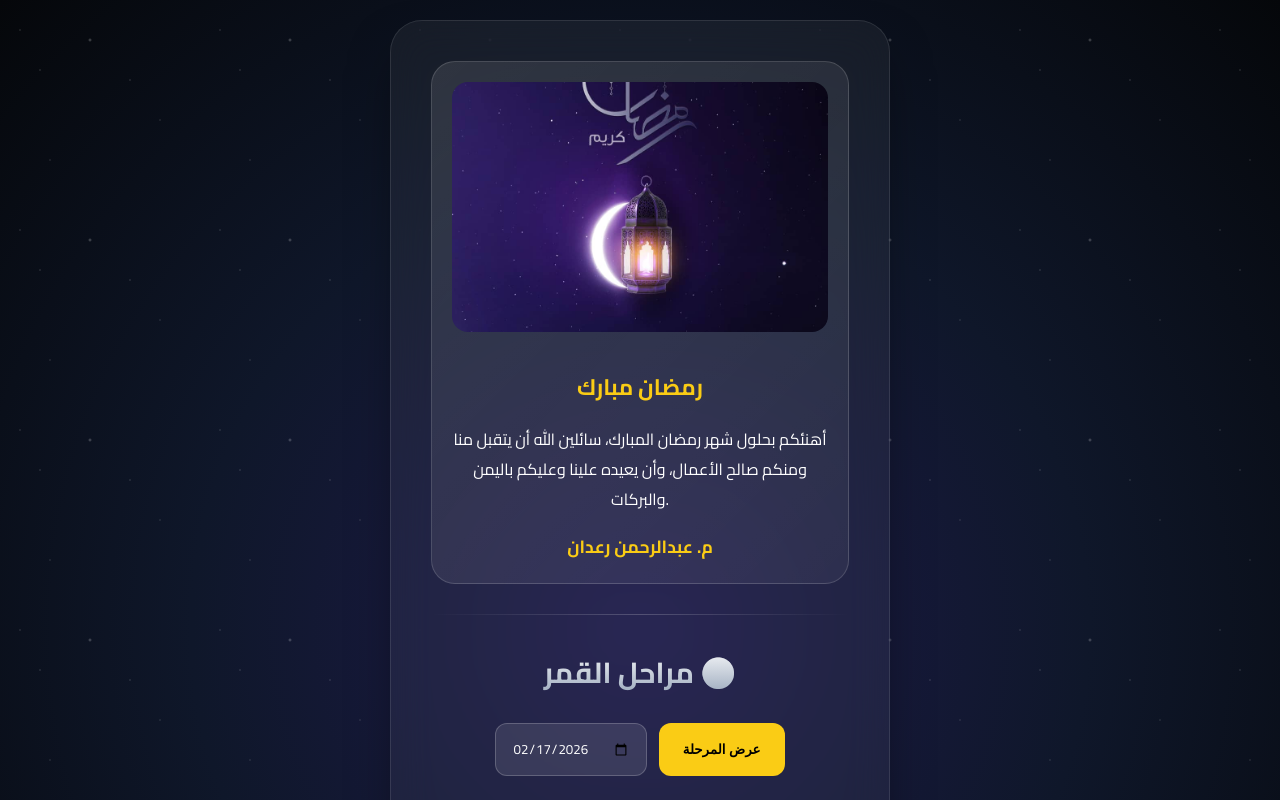
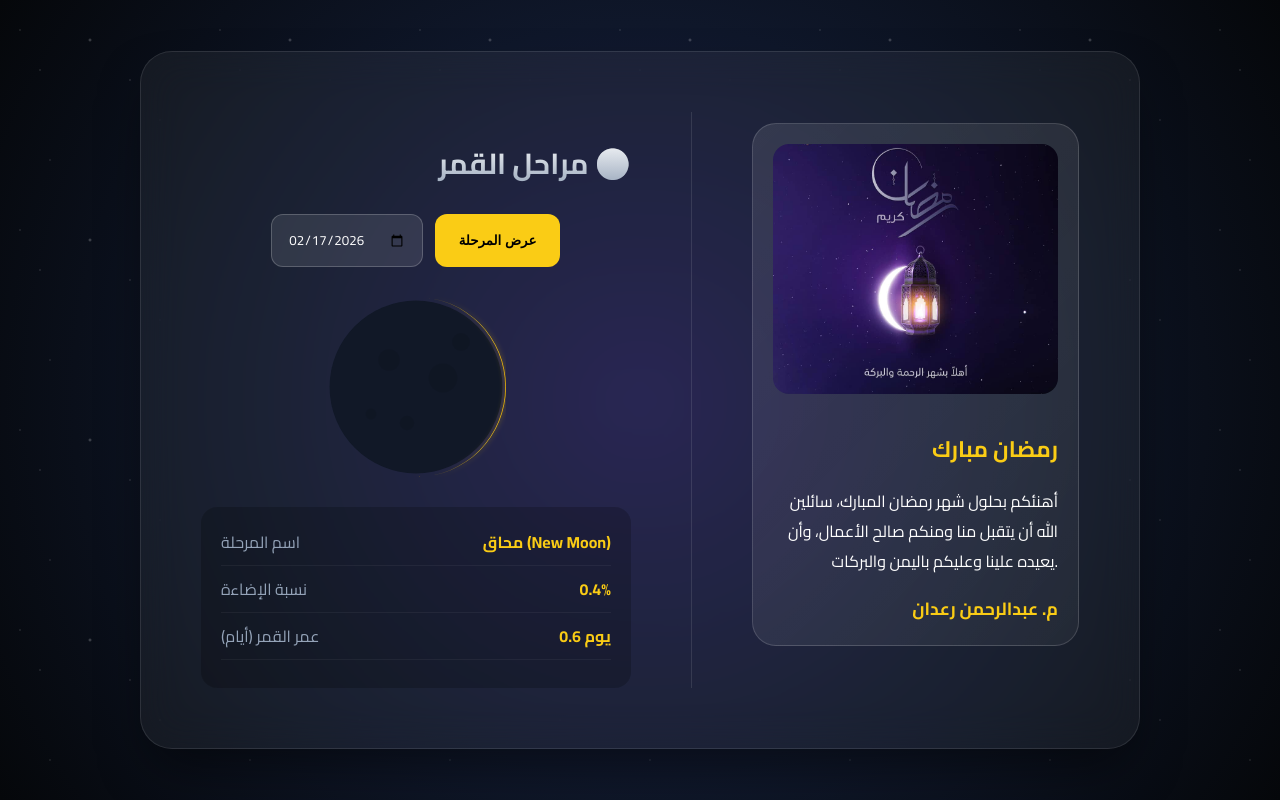
Before and after one commit to radanpro/ramadan-page, a Vue app: page / in a window 1280 px wide. Shown: the top 800 px of the page. Built offline with nearby package versions, Linux system fonts and the light colour scheme.

Commit message:
refactor: Restructure `App.vue` template with new layout sections and implement desktop responsiveness using CSS Grid in `style.css`.

```diff
--- a/src/App.vue
+++ b/src/App.vue
@@ -1,11 +1,21 @@
 <template>
-  <div class="container">
-    <GreetingCard />
-    <div class="divider"></div>
-    <h2>مراحل القمر 🌒</h2>
-    <DateInput @update="updateMoon" />
-    <MoonDisplay :phase="phase" ref="moonDisplay" />
-    <MoonInfo v-if="showInfo" :phaseData="phaseData" />
+  <div class="app-wrapper">
+    <div class="container main-layout">
+      <!-- Greeting Section -->
+      <section class="section-greeting">
+        <GreetingCard />
+      </section>
+
+      <div class="divider desktop-hidden"></div>
+
+      <!-- Moon Tools Section -->
+      <section class="section-moon">
+        <h2>مراحل القمر 🌒</h2>
+        <DateInput @update="updateMoon" />
+        <MoonDisplay :phase="phase" ref="moonDisplay" />
+        <MoonInfo v-if="showInfo" :phaseData="phaseData" />
+      </section>
+    </div>
   </div>
 </template>
 
--- a/src/style.css
+++ b/src/style.css
@@ -1,3 +1,12 @@
+.app-wrapper {
+  width: 100%;
+  display: flex;
+  align-items: center;
+  justify-content: center;
+  min-height: 100vh;
+  padding: 20px;
+}
+
 :root {
   --bg-color: #05070a;
   --card-bg: rgba(255, 255, 255, 0.05);
@@ -20,11 +29,7 @@ body {
     #05070a 100%
   );
   color: var(--text-primary);
-  display: flex;
-  align-items: center;
-  justify-content: center;
   margin: 0;
-  padding: 20px;
   overflow-x: hidden;
 }
 
@@ -49,7 +54,6 @@ body::before {
 .container {
   width: 100%;
   max-width: 500px;
-  text-align: center;
   background: var(--card-bg);
   padding: 40px;
   border-radius: 32px;
@@ -57,6 +61,58 @@ body::before {
   border: 1px solid rgba(255, 255, 255, 0.1);
   box-shadow: 0 25px 50px -12px rgba(0, 0, 0, 0.5);
   animation: fadeIn 0.8s ease-out;
+  margin: 0 auto;
+}
+
+.main-layout {
+  display: flex;
+  flex-direction: column;
+  text-align: center;
+}
+
+.desktop-hidden {
+  display: block;
+}
+
+/* Desktop Responsiveness */
+@media (min-width: 992px) {
+  .container {
+    max-width: 1000px;
+    padding: 60px;
+  }
+
+  .main-layout {
+    display: grid;
+    grid-template-columns: 1.2fr 0.8fr;
+    gap: 60px;
+    align-items: center;
+    text-align: right;
+  }
+
+  .section-moon {
+    border-right: 1px solid rgba(255, 255, 255, 0.1);
+    padding-right: 60px;
+  }
+
+  /* Reverse order for RTL logic if needed, or just standard */
+  .section-greeting {
+    order: 2;
+  }
+  .section-moon {
+    order: 1;
+  }
+
+  .desktop-hidden {
+    display: none;
+  }
+
+  .greeting-card {
+    margin-bottom: 0;
+  }
+
+  .greeting-img {
+    max-height: 400px;
+  }
 }
 
 @keyframes fadeIn {
```
